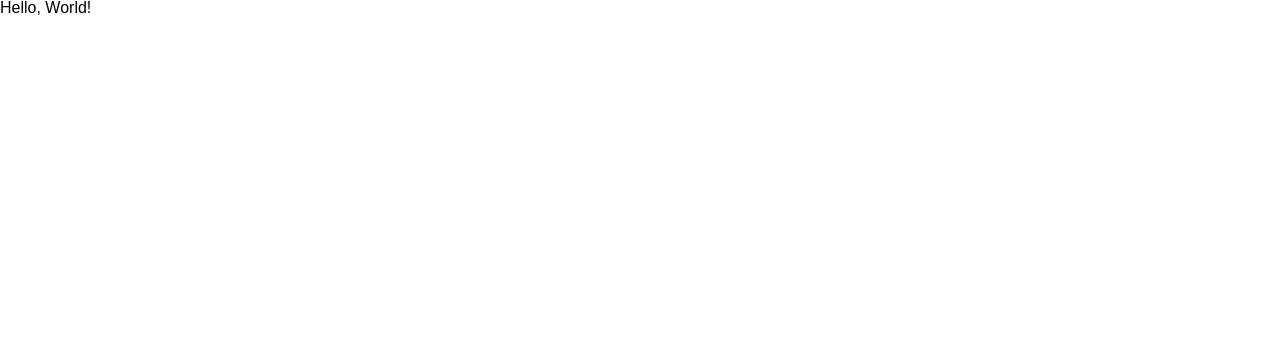
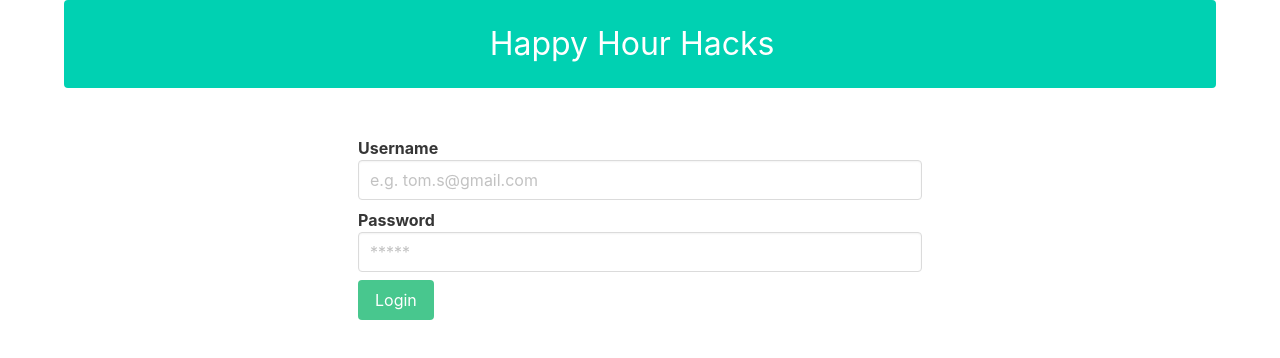
Before and after one commit to kfric/HappyHourHacksV2, a React (Create React App) app in the folder ClientApp/: page / in a window 1280 px wide. Shown: the top 358 px of the page. Built offline with nearby package versions, Linux system fonts and the light colour scheme.

Commit message:
Sign in form created

```diff
--- a/ClientApp/src/App.jsx
+++ b/ClientApp/src/App.jsx
@@ -1,8 +1,37 @@
 import React from 'react'
+import { Route, Switch } from 'react-router-dom'
 import './custom.scss'
+import 'bulma/css/bulma.min.css'
+import { SignIn } from './pages/SignIn'
+import { SignUp } from './pages/SignUp'
+import { Bars } from './pages/Bars'
+import { Details } from './pages/Details'
+import { AddBar } from './pages/AddBar'
+import { PageNotFound } from './pages/PageNotFound'
 
 export function App() {
   return (
-    <div className="d-flex justify-content-center display-2">Hello, World!</div>
+    <>
+      <Switch>
+        <Route exact path="/">
+          <SignIn />
+        </Route>
+        <Route exact path="/sign-up">
+          <SignUp />
+        </Route>
+        <Route exact path="/restaurants">
+          <Bars />
+        </Route>
+        <Route exact path="/details/:id">
+          <Details />
+        </Route>
+        <Route exact path="/add-restaurant">
+          <AddBar />
+        </Route>
+        <Route exact path="*">
+          <PageNotFound />
+        </Route>
+      </Switch>
+    </>
   )
 }
--- /dev/null
+++ b/ClientApp/src/pages/AddBar.jsx
@@ -0,0 +1,5 @@
+import React from 'react'
+
+export function AddBar() {
+  return <h1>this is the add bar page</h1>
+}
--- /dev/null
+++ b/ClientApp/src/pages/Bars.jsx
@@ -0,0 +1,5 @@
+import React from 'react'
+
+export function Bars() {
+  return <h1>this is the bars list page</h1>
+}
--- /dev/null
+++ b/ClientApp/src/pages/Details.jsx
@@ -0,0 +1,5 @@
+import React from 'react'
+
+export function Details() {
+  return <h1>this is the details page</h1>
+}
--- /dev/null
+++ b/ClientApp/src/pages/PageNotFound.jsx
@@ -0,0 +1,5 @@
+import React from 'react'
+
+export function PageNotFound() {
+  return <h1>this is the page not found page</h1>
+}
--- a/ClientApp/src/pages/SignIn.jsx
+++ b/ClientApp/src/pages/SignIn.jsx
@@ -4,7 +4,97 @@ import 'bulma/css/bulma.min.css'
 export function SignIn() {
   return (
     <>
-      <h1 class="title is-1">Title 1</h1>
+      <div className="container ">
+        <div className="notification is-primary has-text-centered is-size-3">
+          Happy Hour Hacks
+        </div>
+      </div>
+      <div className="hero">
+        <div className="hero-body">
+          <div className="container">
+            <div className="columns is-centered">
+              <div className="column is-15-touch is-6-tablet is-6-desktop">
+                <form action=" className='box">
+                  <div className="field">
+                    <label htmlFor="" className="label">
+                      Username
+                      <div className="control">
+                        <input
+                          type="email"
+                          placeholder="e.g. tom.s@gmail.com"
+                          className="input"
+                          required
+                        />
+                      </div>
+                    </label>
+                    <label htmlFor="" className="label">
+                      Password
+                      <div className="control">
+                        <input
+                          type="password"
+                          placeholder="*****"
+                          className="input"
+                          required
+                        />
+                      </div>
+                    </label>
+                    <div class="field">
+                      <button class="button is-success">Login</button>
+                    </div>
+                  </div>
+                </form>
+              </div>
+            </div>
+          </div>
+        </div>
+      </div>
+      {/* <section class="hero">
+        <div class="hero-body">
+          <div class="container">
+            <div class="columns is-centered">
+              <div class="column is-5-tablet is-4-desktop is-3-widescreen">
+                <form action="" class="box">
+                  <div class="field">
+                    <label for="" class="label">
+                      Username
+                    </label>
+                    <div class="control has-icons-right">
+                      <input
+                        type="email"
+                        placeholder="e.g. bobsmith@gmail.com"
+                        class="input"
+                        required
+                      />
+                      <span class="icon is-small is-right">
+                        <i class="fa fa-envelope"></i>
+                      </span>
+                    </div>
+                  </div>
+                  <div class="field">
+                    <label for="" class="label">
+                      Password
+                    </label>
+                    <div class="control has-icons-right">
+                      <input
+                        type="password"
+                        placeholder="*******"
+                        class="input"
+                        required
+                      />
+                      <span class="icon is-small is-right">
+                        <i class="fa fa-lock"></i>
+                      </span>
+                    </div>
+                  </div>
+                  <div class="field">
+                    <button class="button is-success">Login</button>
+                  </div>
+                </form>
+              </div>
+            </div>
+          </div>
+        </div>
+      </section> */}
     </>
   )
 }
--- /dev/null
+++ b/ClientApp/src/pages/SignUp.jsx
@@ -0,0 +1,5 @@
+import React from 'react'
+
+export function SignUp() {
+  return <h1>this is the sign UP page</h1>
+}
```
